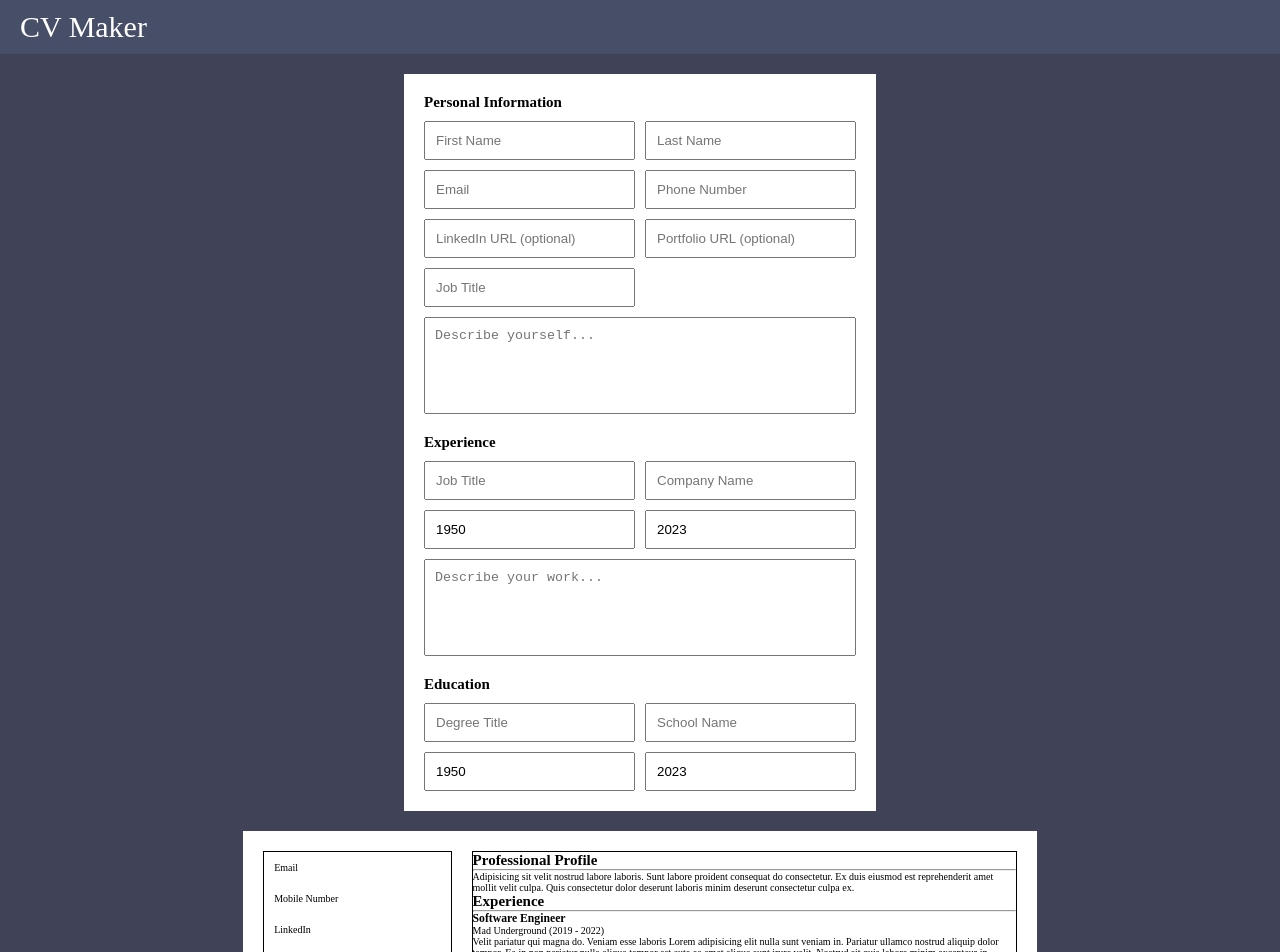
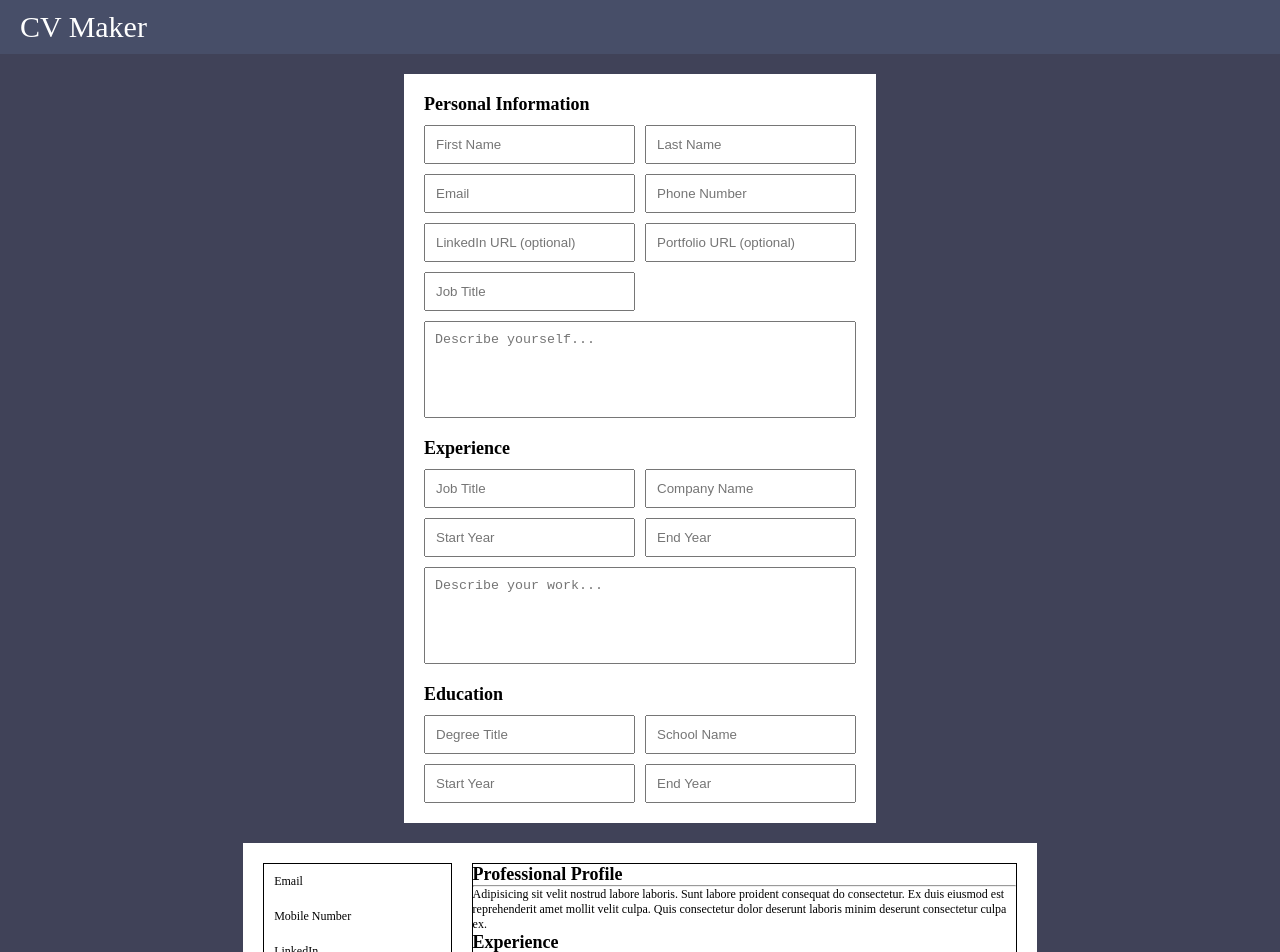
Before and after one commit to janpatrick-dev/cv-project, a React (Create React App) app: page / in a window 1280 px wide. Shown: the top 952 px of the page. Built offline with nearby package versions, Linux system fonts and the light colour scheme.

Commit message:
created example data for users to load

```diff
--- a/src/App.css
+++ b/src/App.css
@@ -39,6 +39,8 @@ h1 {
 
 .section-content {
   margin: 2rem 5rem;
+  font-size: 1.2rem;
+
   display: flex;
   flex-wrap: wrap;
   justify-content: center;
--- /dev/null
+++ b/src/Example.js
@@ -0,0 +1,55 @@
+const Example = {
+  firstName: 'John',
+  lastName: 'Doe',
+  email: 'john.doe@example.com',
+  phoneNumber: '+639178881234',
+  jobTitle: 'Software Engineer',
+  introduction: 'Proident sint consequat mollit cupidatat do occaecat. Nulla proident irure ea amet ex Lorem. Pariatur ullamco voluptate cupidatat esse ipsum et. Non dolor occaecat exercitation Lorem id fugiat officia in Lorem eu eiusmod ipsum anim. Ad anim cillum incididunt pariatur veniam eiusmod qui mollit exercitation irure laborum.',
+  urlLinkedIn: 'https://linkedin.com/in/johndoe123',
+  urlPortfolio: 'https://www.johndoe.com',
+  experiences: [
+    {
+      jobTitle: 'Software Engineer',
+      jobDescription: 'Ipsum id in irure eu fugiat cupidatat ex incididunt eu. Culpa et laborum cupidatat aliquip in. Irure do consectetur cillum laborum sit nisi sunt ad incididunt do velit sint.',
+      companyName: 'The Example Company 3',
+      startYear: 2021,
+      endYear: 2022,
+    },
+    {
+      jobTitle: 'Software Engineer',
+      jobDescription: 'Ipsum id in irure eu fugiat cupidatat ex incididunt eu. Culpa et laborum cupidatat aliquip in. Irure do consectetur cillum laborum sit nisi sunt ad incididunt do velit sint.',
+      companyName: 'The Example Company 2',
+      startYear: 2015,
+      endYear: 2021,
+    },
+    {
+      jobTitle: 'Software Engineer',
+      jobDescription: 'Ipsum id in irure eu fugiat cupidatat ex incididunt eu. Culpa et laborum cupidatat aliquip in. Irure do consectetur cillum laborum sit nisi sunt ad incididunt do velit sint.',
+      companyName: 'The Example Company 1',
+      startYear: 2005,
+      endYear: 2015,
+    }
+  ],
+  educations: [
+    {
+      degreeTitle: 'Master of Science in Computer Science',
+      schoolName: 'University of Example',
+      startYear: 2021,
+      endYear: 2022,
+    },
+    {
+      degreeTitle: 'Bachelor of Science in Information Technology',
+      schoolName: 'University of Example',
+      startYear: 2015,
+      endYear: 2021,
+    },
+    {
+      degreeTitle: 'High School',
+      schoolName: 'Example High School',
+      startYear: 2011,
+      endYear: 2015,
+    }
+  ]
+}
+
+export default Example;
--- a/src/components/forms/EducationForm.js
+++ b/src/components/forms/EducationForm.js
@@ -10,8 +10,8 @@ class EducationForm extends Component {
         <div className='input-container'>
           <Input type='text' placeholder='Degree Title' />
           <Input type='text' placeholder='School Name' />
-          <Input type='number' placeholder='Start Year' defaultValue='1950' />
-          <Input type='number' placeholder='End Year' defaultValue={new Date().getFullYear()} />
+          <Input type='number' placeholder='Start Year' />
+          <Input type='number' placeholder='End Year' />
         </div>
       </section>
     );
--- a/src/components/forms/ExperienceForm.js
+++ b/src/components/forms/ExperienceForm.js
@@ -11,8 +11,8 @@ class ExperienceForm extends Component {
         <div className='input-container'>
           <Input type='text' placeholder='Job Title' />
           <Input type='text' placeholder='Company Name' />
-          <Input type='number' placeholder='Start Year' defaultValue='1950' />
-          <Input type='number' placeholder='End Year' defaultValue={new Date().getFullYear()} />
+          <Input type='number' placeholder='Start Year' />
+          <Input type='number' placeholder='End Year' />
           <TextArea rows='5' placeholder='Describe your work...' />
         </div>
       </section>
--- a/src/components/forms/PersonalInfoForm.js
+++ b/src/components/forms/PersonalInfoForm.js
@@ -13,6 +13,17 @@ class PersonalInfoForm extends Component {
   }
 
   render() {
+    const {
+      firstName,
+      lastName,
+      email,
+      phoneNumber,
+      urlLinkedIn,
+      urlPortfolio,
+      jobTitle,
+      introduction
+    } = this.props.info;
+
     return (
       <section className='section-input-personal'>
         <h2>Personal Information</h2>
@@ -20,34 +31,42 @@ class PersonalInfoForm extends Component {
           <Input
             type='text'
             placeholder='First Name'
+            defaultValue={firstName}
             onChange={(e) => this.handleOnChange('firstName', e)} />
           <Input
             type='text'
             placeholder='Last Name'
+            defaultValue={lastName}
             onChange={(e) => this.handleOnChange('lastName', e)} />
           <Input
             type='email'
             placeholder='Email'
+            defaultValue={email}
             onChange={(e) => this.handleOnChange('email', e)} />
           <Input
             type='tel'
             placeholder='Phone Number'
+            defaultValue={phoneNumber}
             onChange={(e) => this.handleOnChange('phoneNumber', e)} />
           <Input
             type='text'
             placeholder='LinkedIn URL (optional)'
+            defaultValue={urlLinkedIn}
             onChange={(e) => this.handleOnChange('urlLinkedIn', e)}  />
           <Input
             type='text'
             placeholder='Portfolio URL (optional)'
+            defaultValue={urlPortfolio}
             onChange={(e) => this.handleOnChange('urlPortfolio', e)} />
           <Input
             type='text'
             placeholder='Job Title'
+            defaultValue={jobTitle}
             onChange={(e) => this.handleOnChange('jobTitle', e)} />
           <TextArea
             rows='5'
             placeholder='Describe yourself...'
+            defaultValue={introduction}
             onChange={(e) => this.handleOnChange('workProfile', e)} />
         </div>
       </section>
--- a/src/components/sections/ContentSection.js
+++ b/src/components/sections/ContentSection.js
@@ -1,6 +1,7 @@
 import { Component } from 'react';
 import DisplaySection from './DisplaySection';
 import InputSection from './InputSection';
+import Example from '../../Example';
 
 class ContentSection extends Component {
 
@@ -19,6 +20,7 @@ class ContentSection extends Component {
       experiences: [],
       educations: []
     }
+    // this.state = Example;
   }
 
   setInfo = (propName, newValue) => {
@@ -31,7 +33,7 @@ class ContentSection extends Component {
   render() {
     return (
       <section className='section-content'>
-        <InputSection setInfo={this.setInfo} />
+        <InputSection setInfo={this.setInfo} info={this.state} />
         <DisplaySection info={this.state} />
       </section>
     );
--- a/src/components/sections/InputSection.js
+++ b/src/components/sections/InputSection.js
@@ -22,7 +22,7 @@ class InputSection extends Component {
     return (
       <section className='section-input'>
         <form onSubmit={this.handleOnSubmit} className='input-form'>
-          <PersonalInfoForm setInfo={this.setInfo} />
+          <PersonalInfoForm setInfo={this.setInfo} info={this.props.info} />
           <ExperienceForm />
           <EducationForm />
         </form>
--- a/src/components/sections/ProfessionalHeaderSection.js
+++ b/src/components/sections/WorkHeaderSection.js
@@ -1,6 +1,6 @@
 import { Component } from 'react';
 
-class ProfessionalHeaderSection extends Component {
+class WorkHeaderSection extends Component {
 
   constructor(props) {
     super(props);
@@ -20,4 +20,4 @@ class ProfessionalHeaderSection extends Component {
   }
 }
 
-export default ProfessionalHeaderSection;
+export default WorkHeaderSection;
--- a/src/components/sections/WorkSection.js
+++ b/src/components/sections/WorkSection.js
@@ -1,5 +1,5 @@
 import { Component } from 'react';
-import ProfessionalHeaderSection from './ProfessionalHeaderSection';
+import WorkHeaderSection from './WorkHeaderSection';
 import WorkExperienceSection from './WorkExperienceSection';
 import WorkProfileSection from './WorkProfileSection';
 
@@ -12,7 +12,7 @@ class WorkSection extends Component {
     const { firstName, lastName, jobTitle } = this.props.info;
     return (
       <section className='section-display-professional'>
-        <ProfessionalHeaderSection
+        <WorkHeaderSection
           firstName={firstName}
           lastName={lastName}
           jobTitle={jobTitle} />
```
